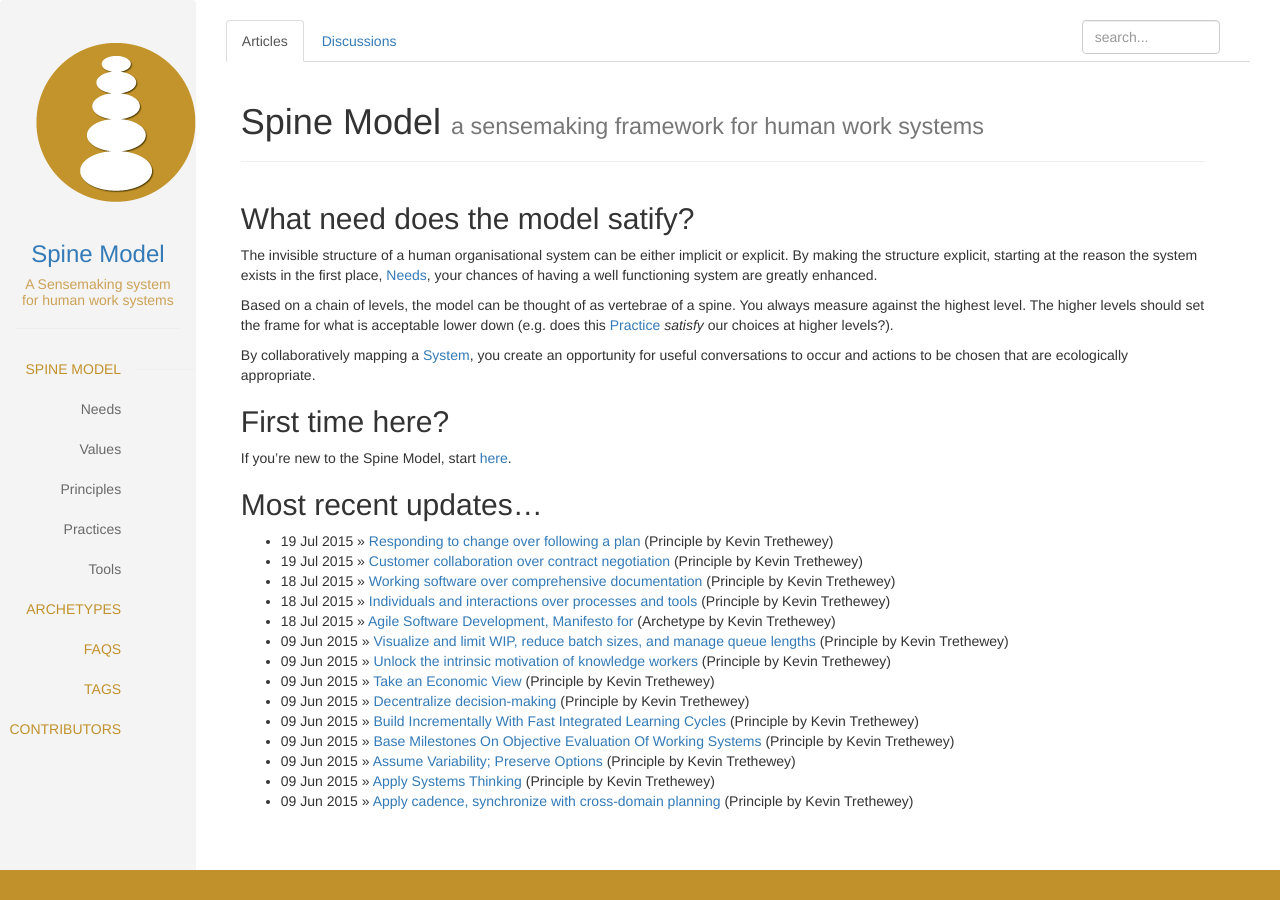
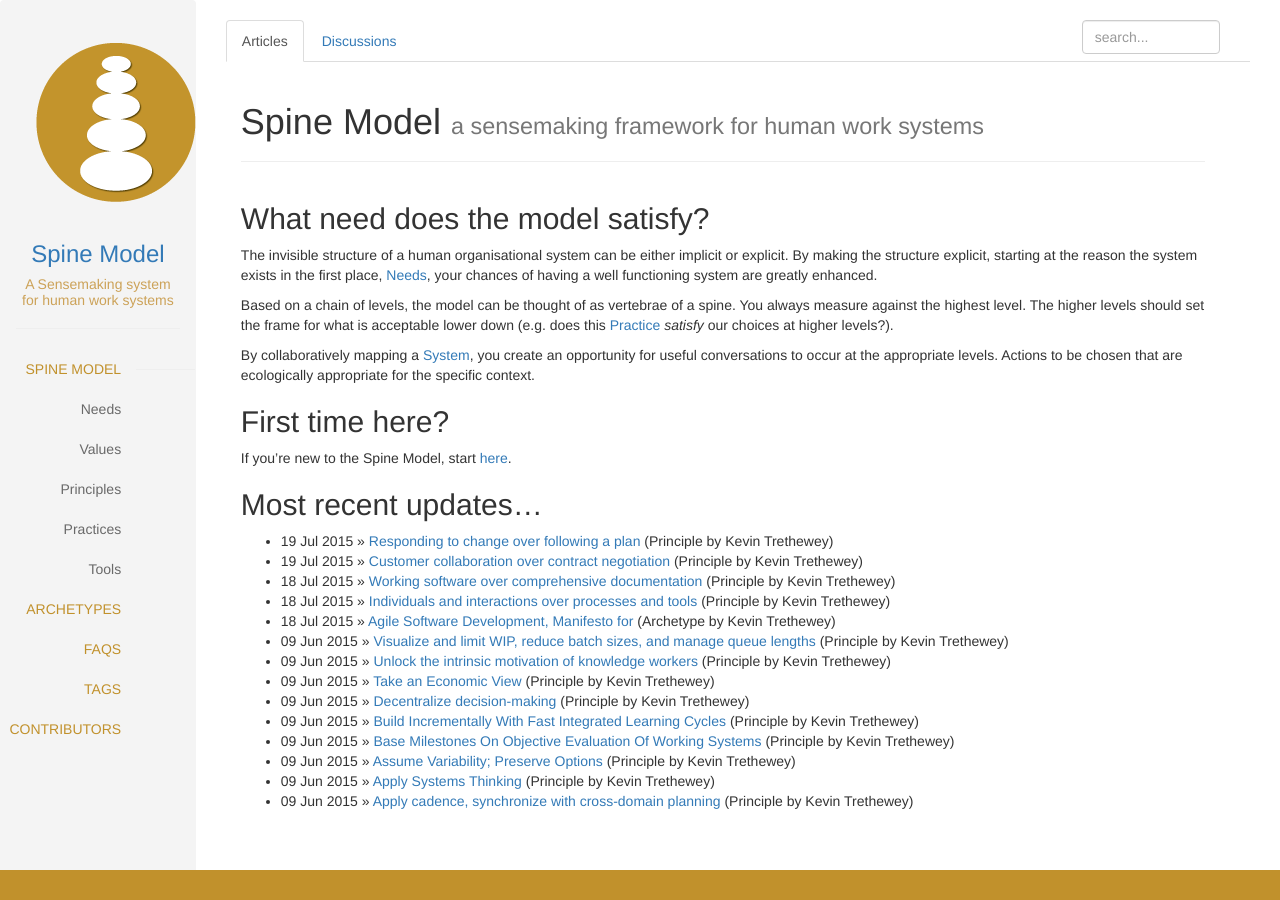
Before and after one commit to SpineModel/spinemodel.github.io, a Jekyll site: the page built from index.md, in a window 1280 px wide. Built offline with Jekyll 4.4.1, drawn with Linux system fonts in a browser that asks for light colours; nearby versions of some CDN libraries; library files that are not in the unit come from our copies; comment, search, counter and statistics services are not loaded.

Commit message:
Fixed spelling mistake, added favicon

```diff
--- a/_includes/themes/bootstrap-3/default.html
+++ b/_includes/themes/bootstrap-3/default.html
@@ -33,8 +33,8 @@
     <![endif]-->
 
     <!-- Fav and touch icons -->
+      <link rel="shortcut icon" href="./../../assets/images/favicon.ico">
     <!-- Update these with your own images
-      <link rel="shortcut icon" href="images/favicon.ico">
       <link rel="apple-touch-icon" href="images/apple-touch-icon.png">
       <link rel="apple-touch-icon" sizes="72x72" href="images/apple-touch-icon-72x72.png">
       <link rel="apple-touch-icon" sizes="114x114" href="images/apple-touch-icon-114x114.png">
--- a/index.md
+++ b/index.md
@@ -5,12 +5,12 @@ tagline: a sensemaking framework for human work systems
 ---
 {% include JB/setup %}
 
-## What need does the model satify?
+## What need does the model satisfy?
 The invisible structure of a human organisational system can be either implicit or explicit. By making the structure explicit, starting at the reason the system exists in the first place, [Needs](/Needs.html), your chances of having a well functioning system are greatly enhanced.
 
 Based on a chain of levels, the model can be thought of as vertebrae of a spine. You always measure against the highest level. The higher levels should set the frame for what is acceptable lower down (e.g. does this [Practice](/Practices.html) *satisfy* our choices at higher levels?).
 
-By collaboratively mapping a [System](/FAQ/WhatIsASystem), you create an opportunity for useful conversations to occur and actions to be chosen that are ecologically appropriate.
+By collaboratively mapping a [System](/FAQ/WhatIsASystem), you create an opportunity for useful conversations to occur at the appropriate levels. Actions to be chosen that are ecologically appropriate for the specific context.
 
 ## First time here?
 If you're new to the Spine Model, start [here](/explanation/introduction).
```
Also changed, not shown: assets/images/favicon.ico (added).
